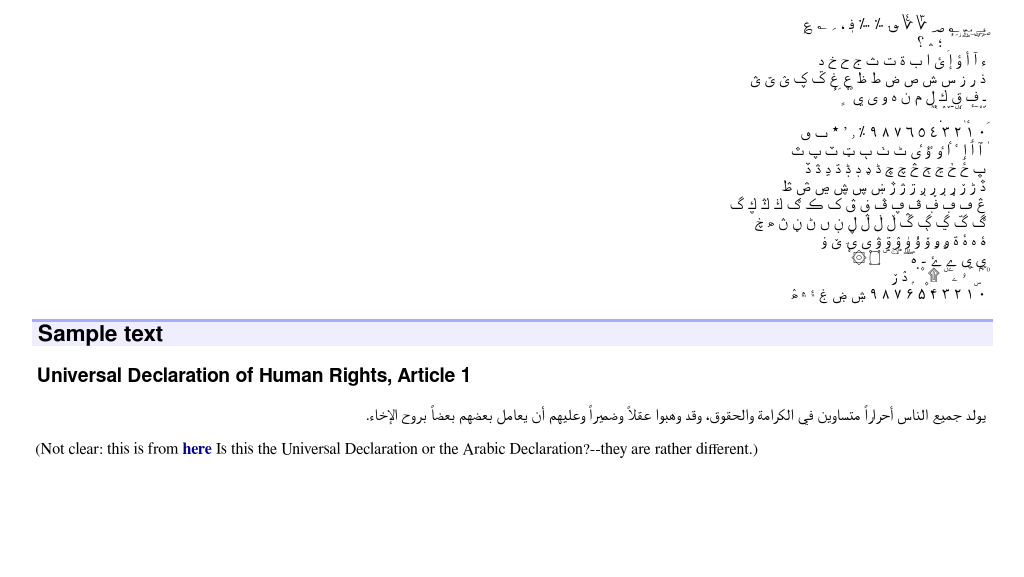
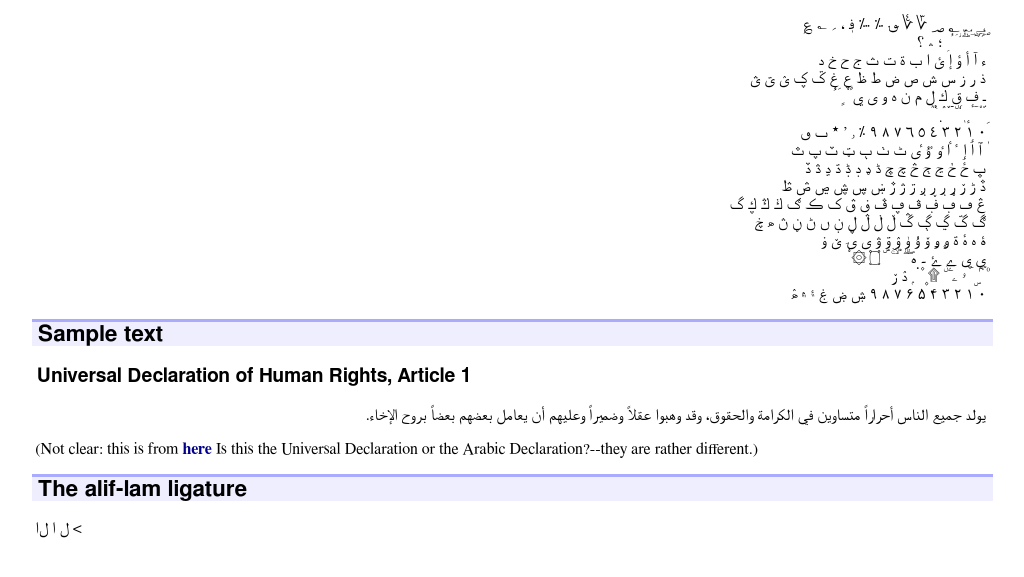
Before and after one commit to gnu-mirror-unofficial/freefont, a plain HTML site: page ranges/Arabic.html in a window 1280 px wide. Shown: the part 183-760 px from the top of the page, without its empty margins (136-1160 px from the left). Drawn offline with Linux system fonts and the light colour scheme.

Commit message:
alif-lam test

```diff
--- a/ranges/Arabic.html
+++ b/ranges/Arabic.html
@@ -51,7 +51,11 @@
 </p>
 <p>
 (Not clear: this is from <a href="http://ar.wikisource.org/wiki/%D8%A7%D9%84%D8%A5%D8%B9%D9%84%D8%A7%D9%86_%D8%A7%D9%84%D8%B9%D8%A7%D9%84%D9%85%D9%8A_%D9%84%D8%AD%D9%82%D9%80%D9%88%D9%82_%D8%A7%D9%84%D8%A5%D9%86%D8%B3%D8%A7%D9%86">here</a>   Is this the Universal Declaration or the Arabic Declaration?--they are rather different.)</p>
-</div>
+<h2>The alif-lam ligature</h2>
+<p lang="ar">
+&#xFEDD; &#xFE8D; &#xFEDD;&#xFE8D; <
+</p>
 
+</div> <!-- contents -->
 </body>
 </html>
```
